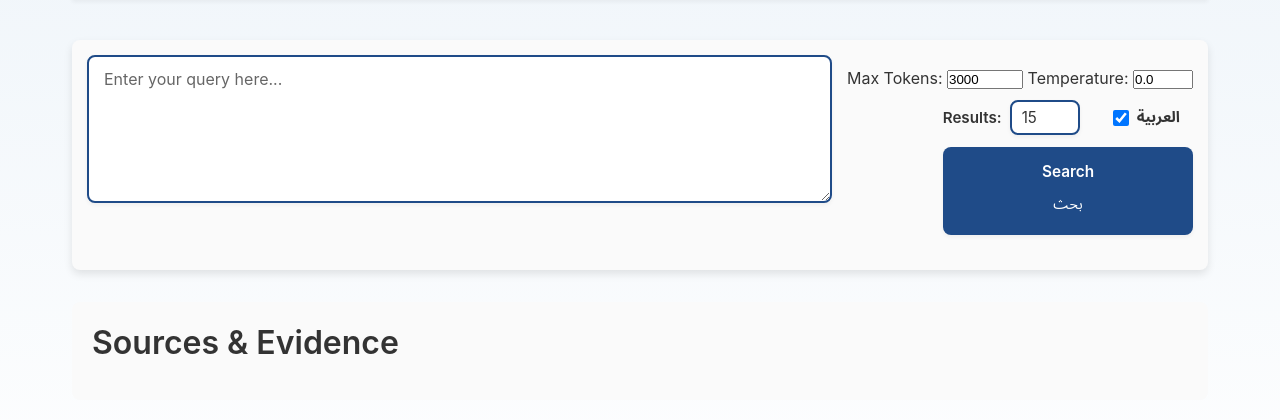
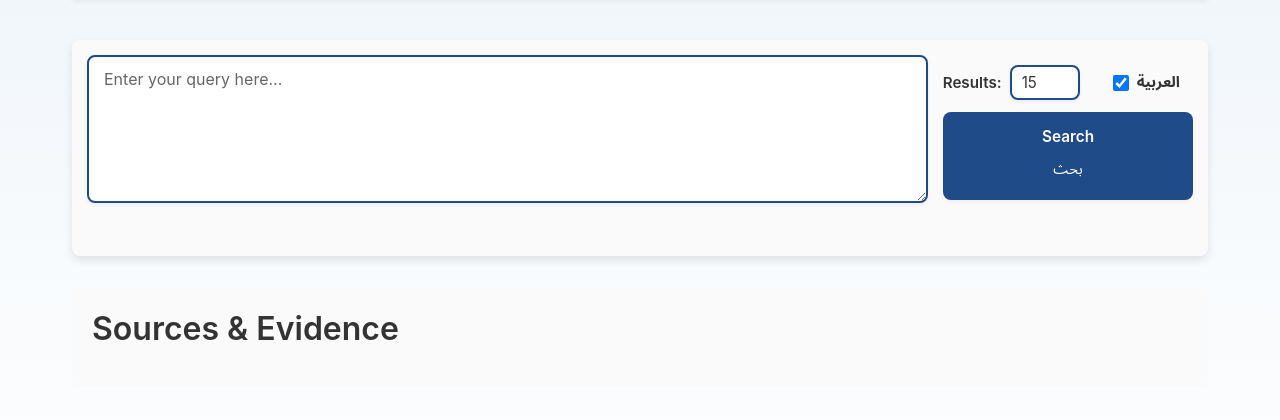
Before and after one commit to Muhanad-husn/hybridRAG, a Flask app: page / in a window 1280 px wide. Shown: the part 228-648 px from the top of the page. Run offline with Flask 3, Linux system fonts and the light colour scheme; parts of the project's set-up code (start-up, migrations or seed data) failed here and were passed over.

Commit message:
Remove max_tokens and temperature controls from search panel and update backend to use config values

```diff
--- a/app.py
+++ b/app.py
@@ -255,9 +255,13 @@ def search():
         rerank_count = max(min(int(data.get('rerank_count', 15)), 80), 5)
         logger.info(f"Using rerank count: {rerank_count}")
 
-        # Get max_tokens and temperature from request, use default values if not provided
-        max_tokens = int(data.get('max_tokens', 3000))
-        temperature = float(data.get('temperature', 0.0))
+        # Load config to get max_tokens and temperature
+        config_path = os.path.join(os.path.dirname(__file__), 'config', 'config.yaml')
+        with open(config_path, 'r') as f:
+            config = yaml.safe_load(f)
+
+        max_tokens = config['llm'].get('max_tokens', 3000)
+        temperature = config['llm'].get('temperature', 0.0)
         logger.info(f"Using max_tokens: {max_tokens}, temperature: {temperature}")
 
         if is_arabic:
--- a/templates/index.html
+++ b/templates/index.html
@@ -51,16 +51,6 @@
                         </div>
                         <div class="search-controls">
                             <div class="search-options">
-                                <div class="search-options-left">
-                                    <label class="max-tokens">
-                                        <span class="max-tokens-label">Max Tokens:</span>
-                                        <input type="number" id="maxTokens" min="100" max="12000" value="3000" title="Maximum number of tokens (100-12000)">
-                                    </label>
-                                    <label class="temperature">
-                                        <span class="temperature-label">Temperature:</span>
-                                        <input type="number" id="temperature" min="0" max="1" step="0.1" value="0.0" title="Temperature (0-1)">
-                                    </label>
-                                </div>
                                 <div class="search-options-right">
                                     <label class="results-count">
                                         <span class="results-label">Results:</span>
```
